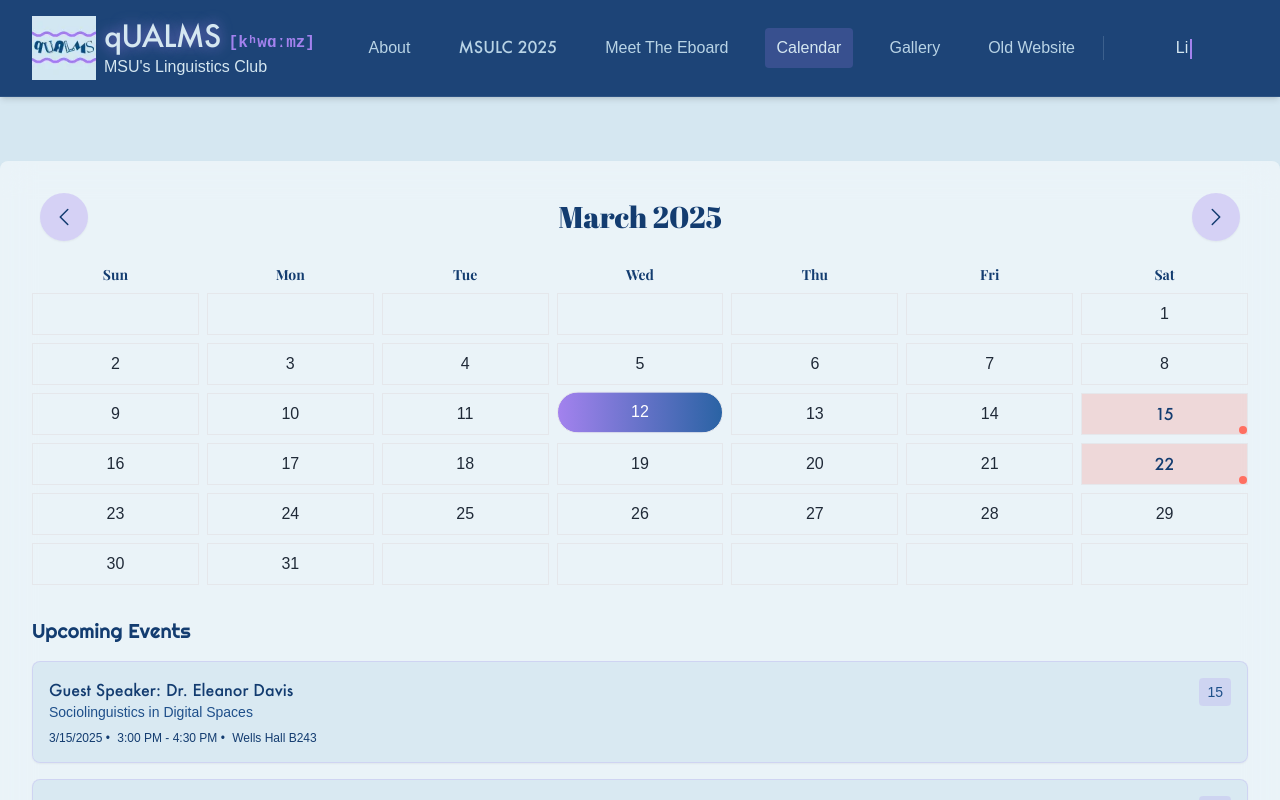
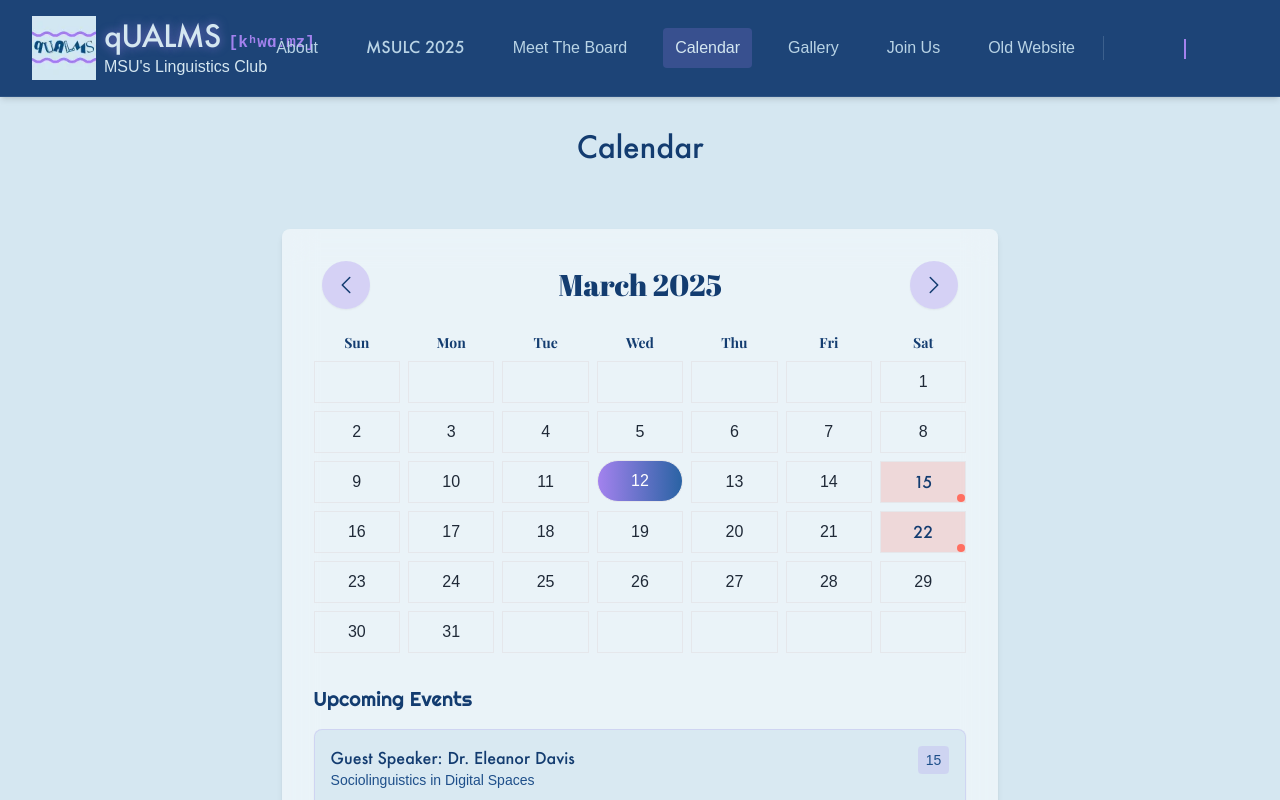
Before and after one commit to DevT02/qUALMS-website, a Next.js app: page /calendar in a window 1280 px wide. Shown: the top 800 px of the page. Built offline with nearby package versions, Linux system fonts and the light colour scheme; a web font is replaced by a local one.

Commit message:
changed eboard to board

```diff
--- a/src/app/calendar/page.tsx
+++ b/src/app/calendar/page.tsx
@@ -1,236 +1,15 @@
 'use client';
 import React, { useState } from "react";
+import CalendarSection from "@/components/CalendarSection";
+import { div } from "framer-motion/client";
 
 export default function CalendarPage() {
-  // Current date (for highlighting today if it’s in the displayed month)
-  const now = new Date();
-  const currentYear = now.getFullYear();
-  const currentMonth = now.getMonth();
-  const currentDate = now.getDate();
-
-  // State for the displayed month/year
-  const [displayedYear, setDisplayedYear] = useState(currentYear);
-  const [displayedMonth, setDisplayedMonth] = useState(currentMonth);
-
-  // Example events (feel free to expand/replace with your actual events)
-  const events = [
-    {
-      date: new Date(currentYear, currentMonth, 15),
-      title: "Guest Speaker: Dr. Eleanor Davis",
-      description: "Sociolinguistics in Digital Spaces",
-      location: "Wells Hall B243",
-      time: "3:00 PM - 4:30 PM",
-    },
-    {
-      date: new Date(currentYear, currentMonth, 22),
-      title: "Workshop: Phonetic Analysis",
-      description: "Learn to use Praat software",
-      location: "Digital Scholarship Lab",
-      time: "2:00 PM - 4:00 PM",
-    },
-    // Example event next month:
-    {
-      date: new Date(currentYear, currentMonth + 1, 10),
-      title: "Syntax & Semantics Roundtable",
-      description: "Discussion on recent syntax research",
-      location: "Wells Hall A105",
-      time: "5:00 PM - 6:30 PM",
-    },
-  ];
-
-  // Functions to navigate months
-  const handleNextMonth = () => {
-    if (displayedMonth === 11) {
-      // Go to January of the next year
-      setDisplayedMonth(0);
-      setDisplayedYear(displayedYear + 1);
-    } else {
-      setDisplayedMonth(displayedMonth + 1);
-    }
-  };
-
-  const handlePrevMonth = () => {
-    if (displayedMonth === 0) {
-      // Go to December of the previous year
-      setDisplayedMonth(11);
-      setDisplayedYear(displayedYear - 1);
-    } else {
-      setDisplayedMonth(displayedMonth - 1);
-    }
-  };
-
-  // Determine first day and number of days in the displayed month
-  const firstDayOfMonth = new Date(displayedYear, displayedMonth, 1).getDay();
-  const daysInMonth = new Date(displayedYear, displayedMonth + 1, 0).getDate();
-
-  // Build the weeks array
-  const weeks = [];
-  let week = [];
-
-  // Fill initial blanks for the first week
-  for (let i = 0; i < firstDayOfMonth; i++) {
-    week.push(null);
-  }
-
-  // Fill the days of the month
-  for (let day = 1; day <= daysInMonth; day++) {
-    week.push(day);
-    if (week.length === 7) {
-      weeks.push(week);
-      week = [];
-    }
-  }
-
-  // Fill in any remaining blanks for the last week
-  if (week.length > 0) {
-    while (week.length < 7) {
-      week.push(null);
-    }
-    weeks.push(week);
-  }
-
-  // Check if this day is in the displayed month/year
-  // AND if it matches today's date
-  const isToday = (day: number | null) => {
-    return (
-      day &&
-      displayedYear === currentYear &&
-      displayedMonth === currentMonth &&
-      day === currentDate
-    );
-  };
-
-  // Check if a date has events (in the displayed month/year)
-  const hasEvent = (day: number | null) => {
-    if (!day) return false;
-    return events.some(
-      (event) =>
-        event.date.getFullYear() === displayedYear &&
-        event.date.getMonth() === displayedMonth &&
-        event.date.getDate() === day
-    );
-  };
-
-  // Get events for the currently displayed month
-  const displayedEvents = events.filter(
-    (event) =>
-      event.date.getFullYear() === displayedYear &&
-      event.date.getMonth() === displayedMonth
-  );
-
-  // For displaying the month name
-  const monthNames = [
-    "January",
-    "February",
-    "March",
-    "April",
-    "May",
-    "June",
-    "July",
-    "August",
-    "September",
-    "October",
-    "November",
-    "December",
-  ];
-
   return (
-    <section className="mt-16 p-8 bg-white/50 backdrop-blur-lg rounded-lg shadow-md animate-fade-in">
-      {/* Month Navigation */}
-      <div className="flex items-center justify-between mb-6 px-2">
-        <button
-          onClick={handlePrevMonth}
-          className="flex items-center justify-center w-12 h-12 rounded-full bg-lavender/30 text-midnight-800 hover:bg-lavender/50 transition-all duration-300 shadow-sm hover:shadow-md"
-          aria-label="Previous month"
-        >
-          <svg xmlns="http://www.w3.org/2000/svg" viewBox="0 0 24 24" fill="currentColor" className="w-6 h-6">
-            <path fillRule="evenodd" d="M7.72 12.53a.75.75 0 010-1.06l7.5-7.5a.75.75 0 111.06 1.06L9.31 12l6.97 6.97a.75.75 0 11-1.06 1.06l-7.5-7.5z" clipRule="evenodd" />
-          </svg>
-        </button>
-
-        <h2 className="text-3xl calendar-heading vibrant-heading">
-          {monthNames[displayedMonth]} {displayedYear}
-        </h2>
-
-        <button
-          onClick={handleNextMonth}
-          className="flex items-center justify-center w-12 h-12 rounded-full bg-lavender/30 text-midnight-800 hover:bg-lavender/50 transition-all duration-300 shadow-sm hover:shadow-md"
-          aria-label="Next month"
-        >
-          <svg xmlns="http://www.w3.org/2000/svg" viewBox="0 0 24 24" fill="currentColor" className="w-6 h-6">
-            <path fillRule="evenodd" d="M16.28 11.47a.75.75 0 010 1.06l-7.5 7.5a.75.75 0 01-1.06-1.06L14.69 12 7.72 5.03a.75.75 0 011.06-1.06l7.5 7.5z" clipRule="evenodd" />
-          </svg>
-        </button>
+    <div className="container mx-auto py-8 px-4">
+      <div className="max-w-4xl mx-auto">
+        <h1 className="text-3xl font-bold text-center mb-6">Calendar</h1>
+        <CalendarSection />
       </div>
-
-      {/* Weekday Headers */}
-      <div className="grid grid-cols-7 gap-2 text-center font-medium mb-2">
-        {["Sun", "Mon", "Tue", "Wed", "Thu", "Fri", "Sat"].map((day) => (
-          <div key={day} className="text-sm artistic-text text-midnight-600 font-bold">
-            {day}
-          </div>
-        ))}
-      </div>
-
-      {/* Calendar Days */}
-      <div className="grid grid-cols-7 gap-2 text-center font-medium">
-        {weeks.map((week, weekIndex) =>
-          week.map((day, dayIndex) => {
-            const highlightToday = isToday(day);
-            const eventPresent = hasEvent(day);
-
-            return (
-              <div
-                key={`${weekIndex}-${dayIndex}`}
-                className={`p-2 border border-gray-200 transition-all duration-300 hover:scale-105 hover:shadow-lg relative ${
-                  highlightToday
-                    ? "bg-gradient-to-r from-lavender to-midnight-500 text-white rounded-full animate-bounce-subtle"
-                    : eventPresent
-                    ? "bg-accent/20 text-midnight-900 font-bold"
-                    : "text-gray-800 hover:bg-ice-100/80"
-                }`}
-              >
-                {day ? day : ""}
-                {day && eventPresent && (
-                  <span className="absolute bottom-0 right-0 h-2 w-2 bg-accent rounded-full"></span>
-                )}
-              </div>
-            );
-          })
-        )}
-      </div>
-
-      {/* Events List (only for displayed month) */}
-      <div className="mt-8 space-y-4">
-        <h3 className="text-xl vibrant-heading">Upcoming Events</h3>
-        {displayedEvents.length > 0 ? (
-          displayedEvents.map((event, index) => (
-            <div
-              key={index}
-              className="p-4 bg-ice-100/80 rounded-lg border border-lavender/20 shadow-sm"
-            >
-              <div className="flex justify-between items-start">
-                <div>
-                  <h4 className="font-bold text-midnight-900">{event.title}</h4>
-                  <p className="text-sm text-midnight-700">{event.description}</p>
-                  <p className="text-xs mt-2">
-                    <span className="font-medium">
-                      {event.date.toLocaleDateString()}
-                    </span>{" "}
-                    • <span className="ml-1">{event.time}</span> •{" "}
-                    <span className="ml-1">{event.location}</span>
-                  </p>
-                </div>
-                <span className="text-sm bg-lavender/20 px-2 py-1 rounded text-midnight-700">
-                  {event.date.getDate()}
-                </span>
-              </div>
-            </div>
-          ))
-        ) : (
-          <p className="text-midnight-800">No events this month.</p>
-        )}
-      </div>
-    </section>
+    </div>
   );
 }
--- a/src/components/CalendarSection.tsx
+++ b/src/components/CalendarSection.tsx
@@ -135,7 +135,7 @@ export default function CalendarSection() {
   ];
 
   return (
-    <section className="mt-16 p-8 bg-white/50 backdrop-blur-lg rounded-lg shadow-md animate-fade-in">
+    <section className="mt-16 p-8 bg-white/50 backdrop-blur-lg rounded-lg shadow-md animate-fade-in w-4/5 max-w-2l mx-auto">
       {/* Month Navigation */}
       <div className="flex items-center justify-between mb-6 px-2">
         <button
--- a/src/components/Header.tsx
+++ b/src/components/Header.tsx
@@ -14,9 +14,10 @@ interface NavItem {
 const navItems: NavItem[] = [
   { name: "about", link: "/about" },
   { name: "MSULC 2025", link: "/msulc-2025" },
-  { name: "meet the eboard", link: "/meet-the-eboard" },
+  { name: "meet the board", link: "/meet-the-board" },
   { name: "calendar", link: "/calendar" },
   { name: "gallery", link: "/gallery" },
+  { name: "join us", link: "/join-us" },
   { name: "old website", link: "https://sites.google.com/site/msuqualms/members" },
 ];
 
```
Also changed, not shown: src/app/meet-the-board/page.tsx (renamed from src/app/meet-the-eboard/page.tsx).
